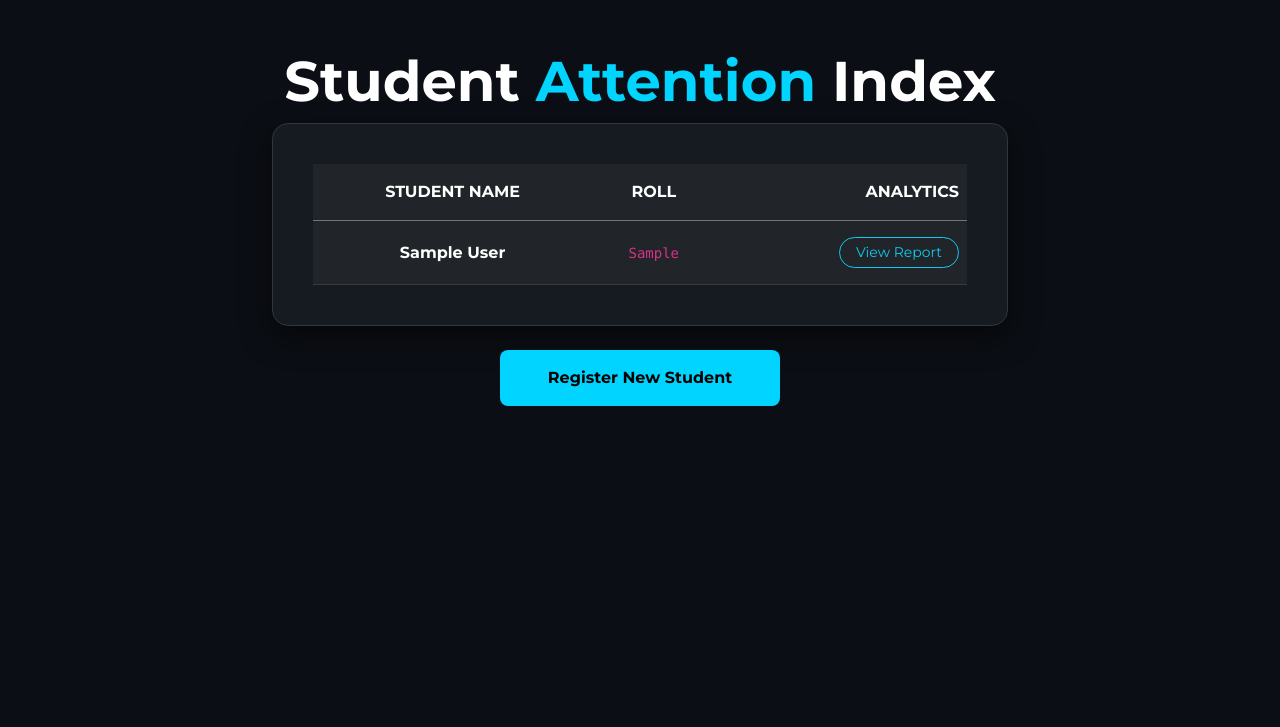
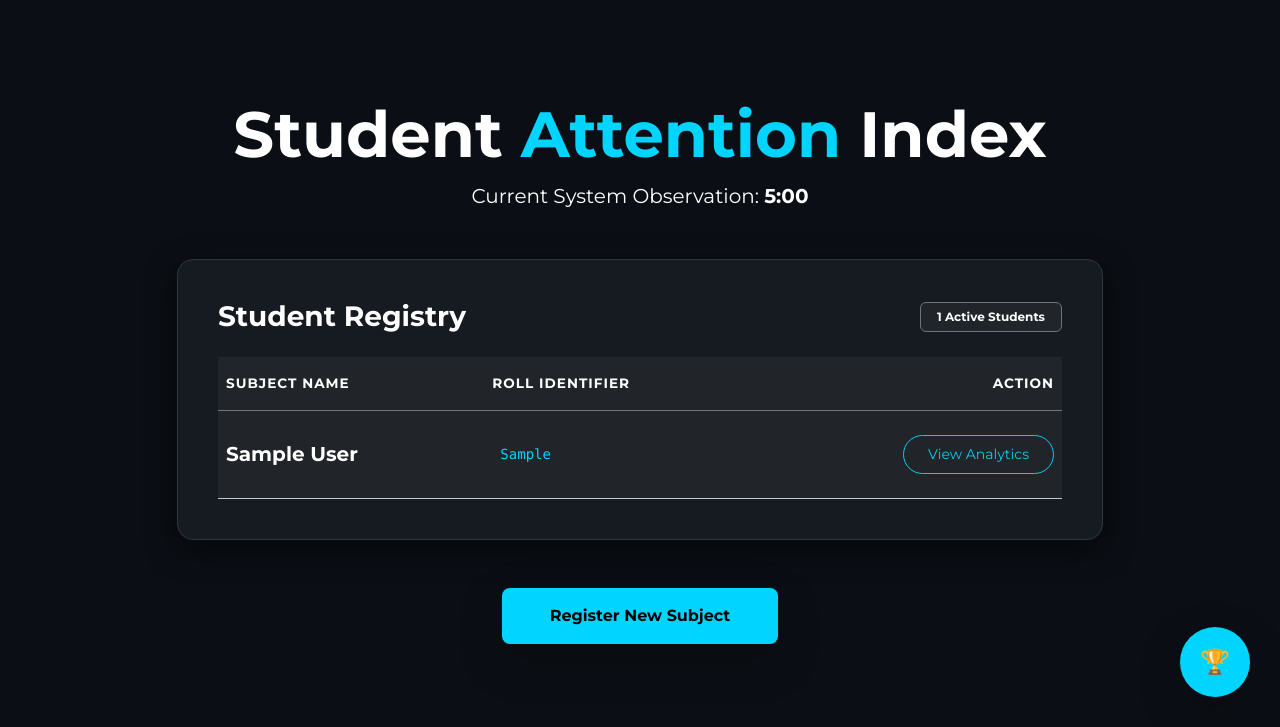
Before and after one commit to 0xMrNight/foff, a Flask app: page / in a window 1280 px wide. Shown: the part 73-800 px from the top of the page. Run offline with Flask 3, Linux system fonts and the light colour scheme; tables that the repository leaves empty hold one stand-in row (values such as "Sample post").

Commit message:
add widget leaderboard

```diff
--- a/app.py
+++ b/app.py
@@ -7,14 +7,36 @@
 import os
 import models
 import simulation
+from datetime import datetime
+
 
 app = Flask(__name__)
 models.init_db()
 
 @app.route("/")
 def home():
+    all_data = models.get_all_student_details()
+    current_hour = datetime.now().hour
+    leaderboard = []
+
+    for name, roll, cap, s_start, s_end in all_data:
+        score = simulation.calculate_attention(current_hour, cap, s_start, s_end)
+        # If score is None, student is sleeping (0 focus)
+        focus_val = score if score is not None else 0
+        leaderboard.append({
+            'name': name,
+            'roll': roll,
+            'score': focus_val,
+            'is_sleeping': score is None
+        })
+
+    # Sort by score descending
+    leaderboard = sorted(leaderboard, key=lambda x: x['score'], reverse=True)
+
+    # We still need the basic list for the main table
     students = models.get_all_students()
-    return render_template("home.html", students=students)
+
+    return render_template("home.html", students=students, leaderboard=leaderboard[:5], hour=current_hour)
 
 @app.route("/register", methods=["GET", "POST"])
 def register():
--- a/models.py
+++ b/models.py
@@ -1,6 +1,11 @@
 import sqlite3
 
 DB_PATH = "students.db"
+
+def get_all_student_details():
+    with sqlite3.connect(DB_PATH) as conn:
+        # capacity and sleep times to calculate current focus
+        return conn.execute("SELECT name, roll, capacity, sleep_start, sleep_end FROM students").fetchall()
 
 def init_db():
     with sqlite3.connect(DB_PATH) as conn:
--- a/templates/base.html
+++ b/templates/base.html
@@ -52,6 +52,24 @@
         }
 
         .text-accent { color: var(--accent); }
+        .offcanvas {
+            box-shadow: -10px 0 30px rgba(0,0,0,0.8);
+        }
+
+        .offcanvas-body::-webkit-scrollbar {
+            width: 4px;
+        }
+
+        /* Pulse animation for the Rank #1 student */
+        .border-info {
+            box-shadow: 0 0 15px rgba(0, 212, 255, 0.1);
+            animation: glow 3s infinite alternate;
+        }
+
+        @keyframes glow {
+            from { box-shadow: 0 0 5px rgba(0, 212, 255, 0.1); }
+            to { box-shadow: 0 0 20px rgba(0, 212, 255, 0.3); }
+        }
     </style>
 </head>
 <body>
@@ -65,5 +83,14 @@
     <div class="container">
         {% block content %}{% endblock %}
     </div>
+    <button class="btn btn-primary rounded-circle shadow-lg"
+        type="button"
+        data-bs-toggle="offcanvas"
+        data-bs-target="#leaderboardWidget"
+        style="position: fixed; bottom: 30px; right: 30px; width: 70px; height: 70px; z-index: 1050;">
+        <span style="font-size: 1.5rem;">🏆</span>
+    </button>
+
+    <script src="https://cdn.jsdelivr.net/npm/bootstrap@5.3.0/dist/js/bootstrap.bundle.min.js"></script>
 </body>
 </html>
--- a/templates/home.html
+++ b/templates/home.html
@@ -1,27 +1,49 @@
 {% extends "base.html" %}
+
 {% block content %}
-<div class="row justify-content-center text-center">
-    <div class="col-md-8">
-        <h1 class="display-4 fw-bold mb-2">Student <span class="text-accent">Attention</span> Index</h1>
-        <!-- <p class="text-dim mb-5">Predicting focus levels through algorithmic modeling.</p> -->
+<div class="row justify-content-center text-center py-5">
+    <div class="col-md-10">
+        <header class="mb-5">
+            <h1 class="display-3 fw-bold mb-2">Student <span class="text-accent">Attention</span> Index</h1>
+            <p class="text-dim fs-5">Current System Observation: <span class="text-white fw-bold">{{ hour }}:00</span></p>
+        </header>
 
-        <div class="glass-card mb-4">
+        <div class="glass-card text-start">
+            <div class="d-flex justify-content-between align-items-center mb-4">
+                <h3 class="fw-bold mb-0">Student Registry</h3>
+                <span class="badge bg-dark border border-secondary text-dim px-3 py-2">
+                    {{ students|length }} Active Students
+                </span>
+            </div>
+
             <div class="table-responsive">
                 <table class="table table-dark table-hover mb-0">
                     <thead>
-                        <tr class="text-dim border-bottom border-secondary">
-                            <th class="py-3">STUDENT NAME</th>
-                            <th class="py-3">ROLL</th>
-                            <th class="py-3 text-end">ANALYTICS</th>
+                        <tr class="text-dim border-bottom border-secondary" style="font-size: 0.85rem; letter-spacing: 1px;">
+                            <th class="py-3">SUBJECT NAME</th>
+                            <th class="py-3">ROLL IDENTIFIER</th>
+                            <th class="py-3 text-end">ACTION</th>
                         </tr>
                     </thead>
                     <tbody>
                         {% for s in students %}
-                        <tr class="align-middle">
-                            <td class="py-3 fw-bold">{{ s[0] }}</td>
-                            <td class="py-3 text-dim"><code>{{ s[1] }}</code></td>
-                            <td class="py-3 text-end">
-                                <a href="/graph/{{ s[1] }}" class="btn btn-sm btn-outline-info rounded-pill px-3">View Report</a>
+                        <tr class="align-middle border-bottom border-secondary-subtle">
+                            <td class="py-4">
+                                <div class="fw-bold fs-5">{{ s[0] }}</div>
+                            </td>
+                            <td class="py-4">
+                                <code class="text-accent bg-dark px-2 py-1 rounded">{{ s[1] }}</code>
+                            </td>
+                            <td class="py-4 text-end">
+                                <a href="/graph/{{ s[1] }}" class="btn btn-sm btn-outline-info rounded-pill px-4 py-2">
+                                    View Analytics
+                                </a>
+                            </td>
+                        </tr>
+                        {% else %}
+                        <tr>
+                            <td colspan="3" class="text-center py-5 text-dim">
+                                No students registered in the database.
                             </td>
                         </tr>
                         {% endfor %}
@@ -30,7 +52,76 @@
             </div>
         </div>
 
-        <a href="/register" class="btn btn-primary px-5 py-3">Register New Student</a>
+        <div class="mt-5">
+            <a href="/register" class="btn btn-primary px-5 py-3 shadow-lg">
+                Register New Subject
+            </a>
+        </div>
     </div>
 </div>
+
+<div class="offcanvas offcanvas-end text-bg-dark border-start border-secondary" tabindex="-1" id="leaderboardWidget" style="background: #0b0e14 !important; width: 400px;">
+    <div class="offcanvas-header border-bottom border-secondary py-4">
+        <h5 class="offcanvas-title fw-bold">
+            <span class="me-2">🏆</span> LIVE <span class="text-accent">LEADERBOARD</span>
+        </h5>
+        <button type="button" class="btn-close btn-close-white" data-bs-dismiss="offcanvas"></button>
+    </div>
+
+    <div class="offcanvas-body p-4">
+        <p class="small text-dim mb-4 text-uppercase tracking-widest">Top Focus Levels - Hour {{ hour }}</p>
+
+        {% for top in leaderboard %}
+        <div class="d-flex align-items-center mb-3 p-3 rounded-4 border {% if loop.index == 1 %}border-info glow-card{% else %}border-secondary{% endif %}"
+             style="background: rgba(255,255,255,0.02);">
+
+            <div class="rank-number h3 fw-bold me-3 {% if loop.index == 1 %}text-accent{% else %}text-dim{% endif %}">
+                {{ loop.index }}
+            </div>
+
+            <div class="flex-grow-1">
+                <div class="fw-bold text-white">{{ top.name }}</div>
+                <div class="small text-dim" style="font-size: 0.75rem;">Roll: {{ top.roll }}</div>
+            </div>
+
+            <div class="text-end">
+                <div class="h4 fw-bold mb-0 {% if top.is_sleeping %}text-muted{% else %}text-accent{% endif %}">
+                    {% if top.is_sleeping %}💤{% else %}{{ top.score }}%{% endif %}
+                </div>
+                <div class="small fw-bold" style="font-size: 0.6rem; color: #4b5563;">FOCUS</div>
+            </div>
+        </div>
+        {% endfor %}
+
+        {% if not leaderboard %}
+        <div class="text-center text-dim mt-5">
+            <p>No data available to rank.</p>
+        </div>
+        {% endif %}
+
+        <div class="mt-5 p-3 rounded-4 bg-info bg-opacity-10 border border-info border-opacity-25 text-center">
+            <p class="small text-info mb-0">
+                Data refreshes on page reload. <br>Calculated based on environmental noise and capacity.
+            </p>
+        </div>
+    </div>
+</div>
+
+<style>
+    .glow-card {
+        box-shadow: 0 0 15px rgba(0, 212, 255, 0.15);
+        background: rgba(0, 212, 255, 0.05) !important;
+        animation: pulse-border 2s infinite alternate;
+    }
+
+    @keyframes pulse-border {
+        from { border-color: rgba(0, 212, 255, 0.3); }
+        to { border-color: rgba(0, 212, 255, 1); }
+    }
+
+    .rank-number {
+        min-width: 40px;
+    }
+</style>
+
 {% endblock %}
```
